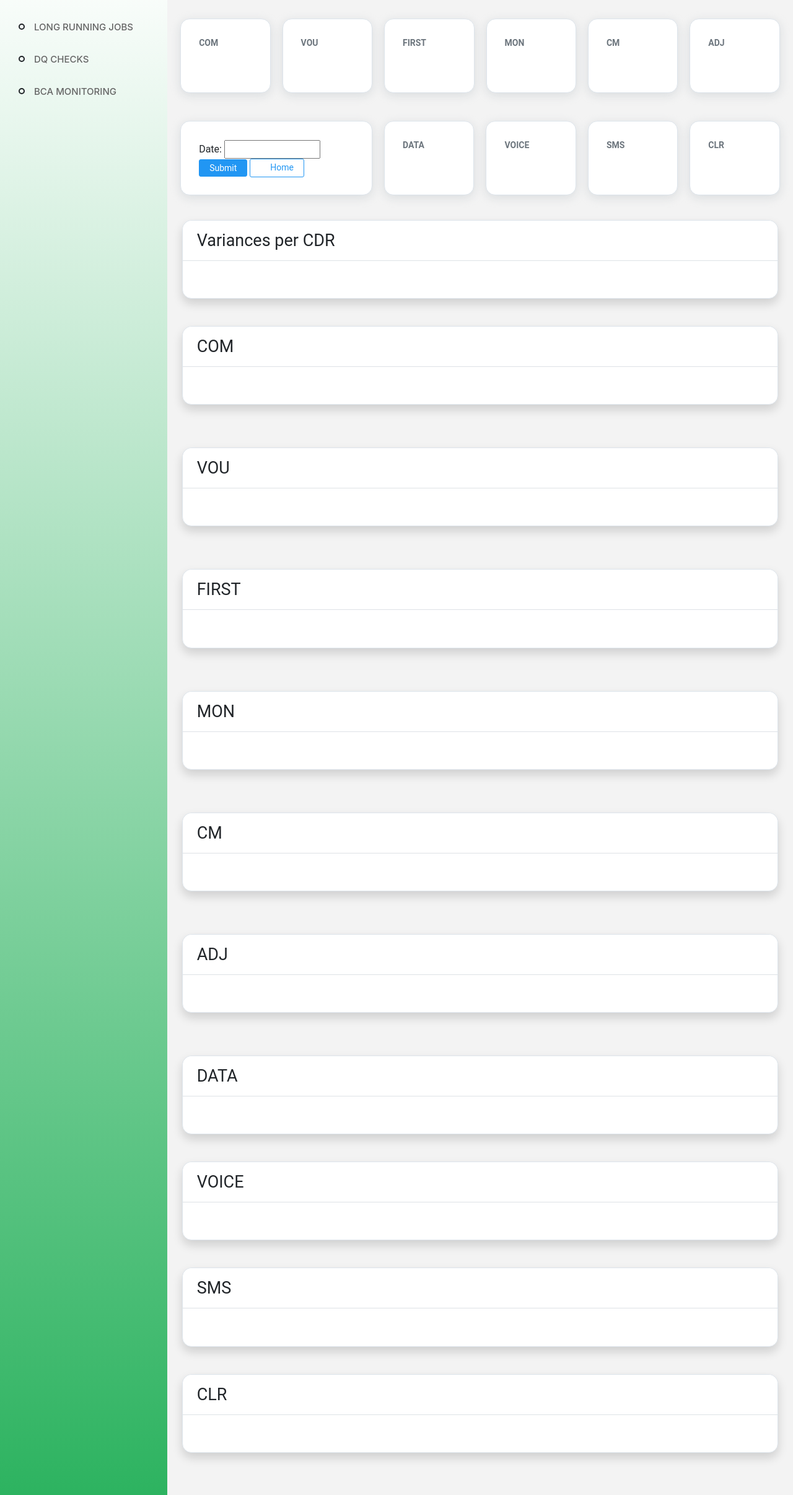
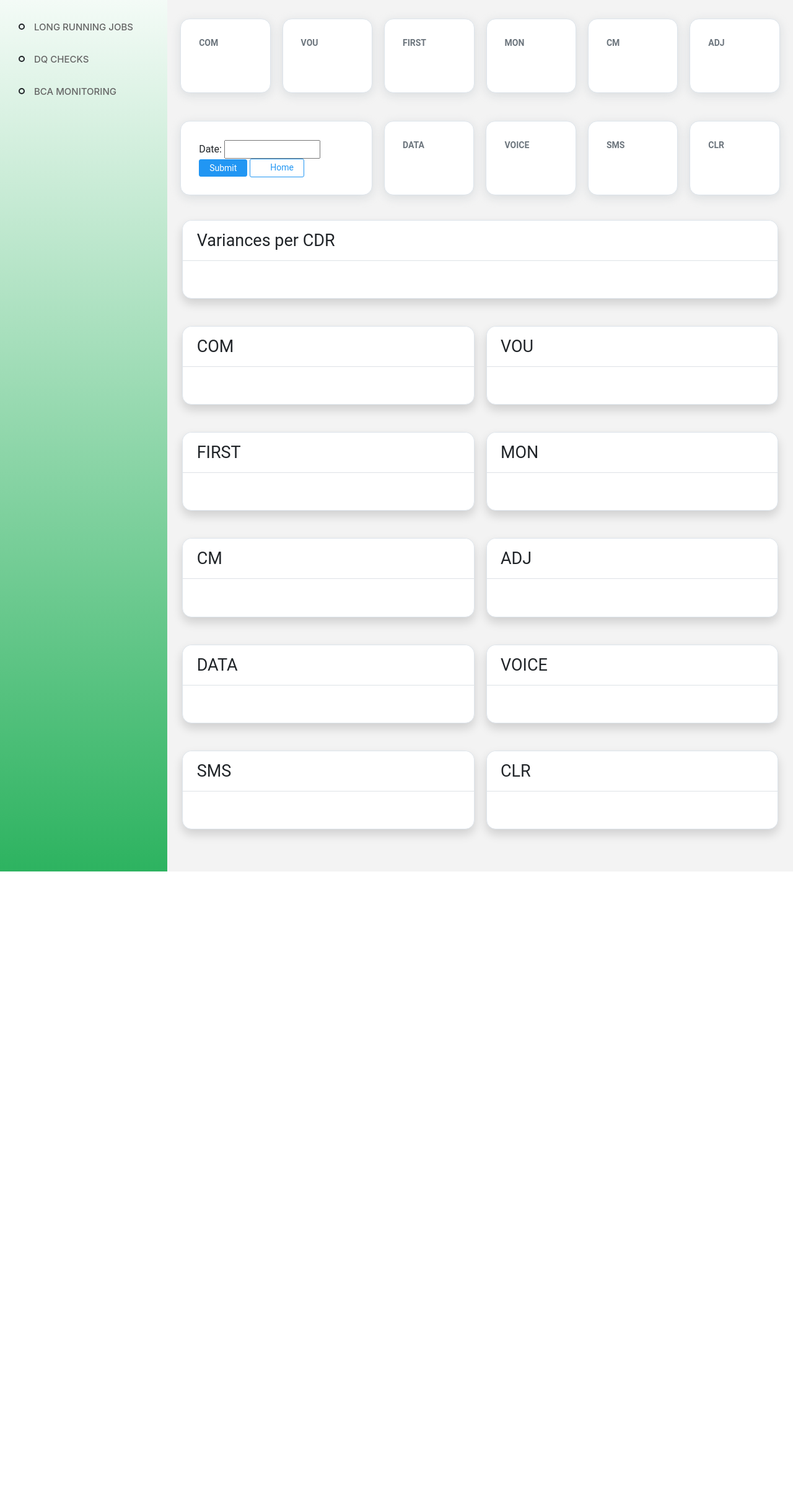
Before and after one commit to kyleRegino/Dashboard, a Flask app: template smartdashboard/templates/dqchecks_manvsoracle.html in a window 1280 px wide. Shown: the part 144-2556 px from the top of the page at 62% size. After the commit the page ends 1550 px from the top, so only its background shows below. Run offline with Flask 2, Linux system fonts and the light colour scheme; the template is opened without the code that fills it, so the values that code supplies are empty; parts of the project's set-up code (start-up, migrations or seed data) failed here and were passed over; some libraries are stand-ins or nearby versions; some web fonts are replaced.

Commit message:
concatenated graphs

```diff
--- a/smartdashboard/templates/dqchecks_manvsoracle.html
+++ b/smartdashboard/templates/dqchecks_manvsoracle.html
@@ -170,9 +170,10 @@
     </div>
 </div>
 
-<!-- COM -->
+
 <div class='row'>
-    <div class="col-md-12 grid-margin">
+    <!-- COM -->
+    <div class="col-md-6">
         <div class="card shadow mb-4 card-border">
             <div class="card-header py-3 card-border-header">
                 <div class="row-1 align-items-end">
@@ -186,11 +187,8 @@
             </div>
         </div>
     </div>
-</div>
-
-<!-- VOU -->
-<div class='row'>
-    <div class="col-md-12 grid-margin">
+    <!-- VOU -->
+    <div class="col-md-6">
         <div class="card shadow mb-4 card-border">
             <div class="card-header py-3 card-border-header">
                 <div class="row-1 align-items-end">
@@ -206,9 +204,10 @@
     </div>
 </div>
 
-<!-- FIRST -->
+
 <div class='row'>
-    <div class="col-md-12 grid-margin">
+    <!-- FIRST -->
+    <div class="col-md-6">
         <div class="card shadow mb-4 card-border">
             <div class="card-header py-3 card-border-header">
                 <div class="row-1 align-items-end">
@@ -222,11 +221,8 @@
             </div>
         </div>
     </div>
-</div>
-
-<!-- MON -->
-<div class='row'>
-    <div class="col-md-12 grid-margin">
+    <!-- MON -->
+    <div class="col-md-6">
         <div class="card shadow mb-4 card-border">
             <div class="card-header py-3 card-border-header">
                 <div class="row-1 align-items-end">
@@ -242,9 +238,9 @@
     </div>
 </div>
 
-<!-- CM -->
 <div class='row'>
-    <div class="col-md-12 grid-margin">
+    <!-- CM -->
+    <div class="col-md-6">
         <div class="card shadow mb-4 card-border">
             <div class="card-header py-3 card-border-header">
                 <div class="row-1 align-items-end">
@@ -258,11 +254,8 @@
             </div>
         </div>
     </div>
-</div>
-
-<!-- ADJ -->
-<div class='row'>
-    <div class="col-md-12 grid-margin">
+    <!-- ADJ -->
+    <div class="col-md-6">
         <div class="card shadow mb-4 card-border">
             <div class="card-header py-3 card-border-header">
                 <div class="row-1 align-items-end">
@@ -278,9 +271,9 @@
     </div>
 </div>
 
-<!-- DATA -->
 <div class='row'>
-    <div class="col-md-12">
+    <!-- DATA -->
+    <div class="col-md-6">
         <div class="card shadow mb-4 card-border">
             <div class="card-header py-3 card-border-header">
                 <div class="row-1 align-items-end">
@@ -294,11 +287,8 @@
             </div>
         </div>
     </div>
-</div>
-
-<!-- VOICE -->
-<div class='row'>
-    <div class="col-md-12">
+    <!-- VOICE -->
+    <div class="col-md-6">
         <div class="card shadow mb-4 card-border">
             <div class="card-header py-3 card-border-header">
                 <div class="row-1 align-items-end">
@@ -314,9 +304,9 @@
     </div>
 </div>
 
-<!-- SMS -->
 <div class='row'>
-    <div class="col-md-12">
+    <!-- SMS -->
+    <div class="col-md-6">
         <div class="card shadow mb-4 card-border">
             <div class="card-header py-3 card-border-header">
                 <div class="row-1 align-items-end">
@@ -330,11 +320,8 @@
             </div>
         </div>
     </div>
-</div>
-
-<!-- CLR -->
-<div class='row'>
-    <div class="col-md-12">
+    <!-- CLR -->
+    <div class="col-md-6">
         <div class="card shadow mb-4 card-border">
             <div class="card-header py-3 card-border-header">
                 <div class="row-1 align-items-end">
```
Also changed, not shown: smartdashboard/templates/dqchecks_manvshive.html (+27 -35 lines).
